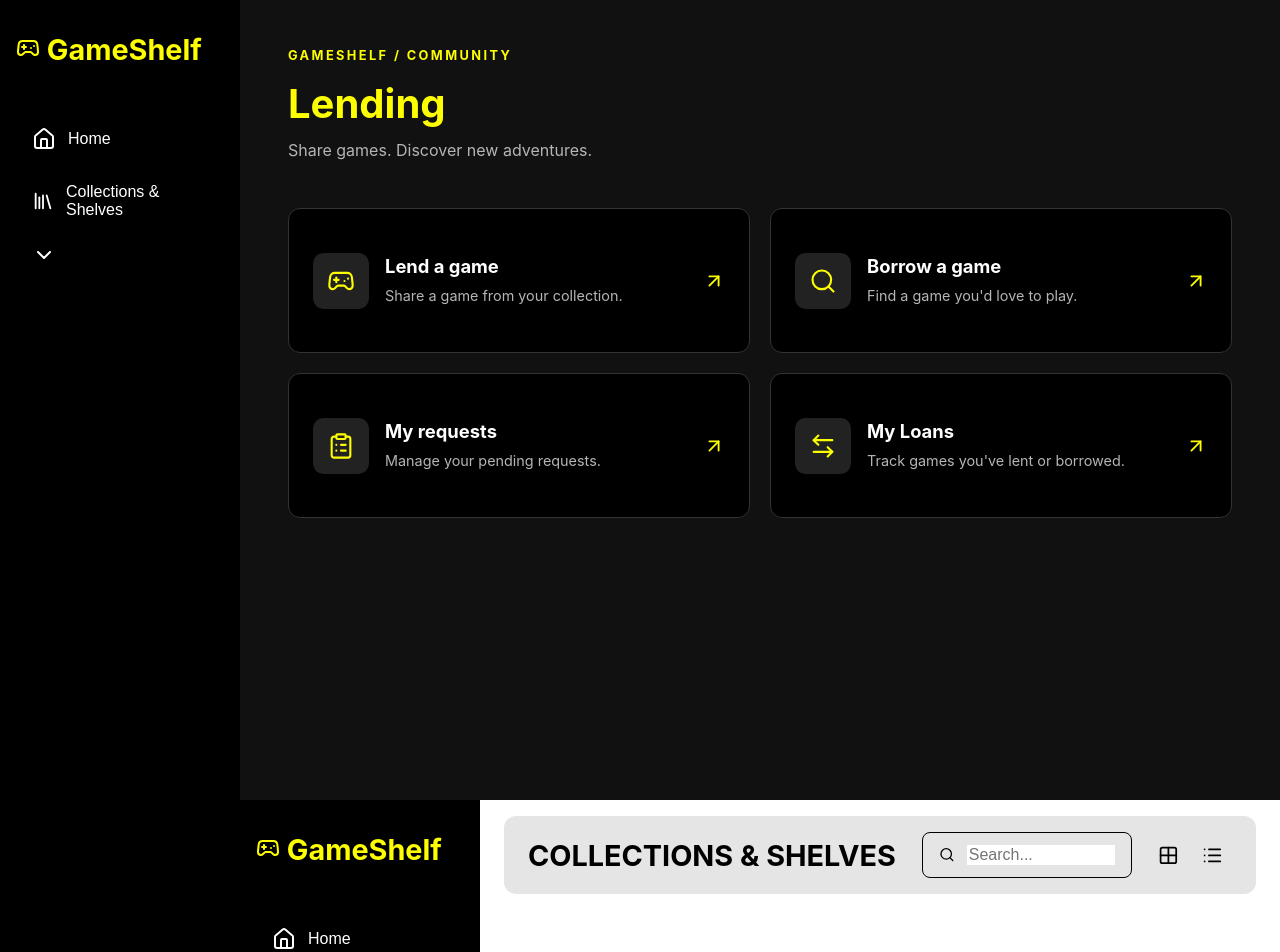
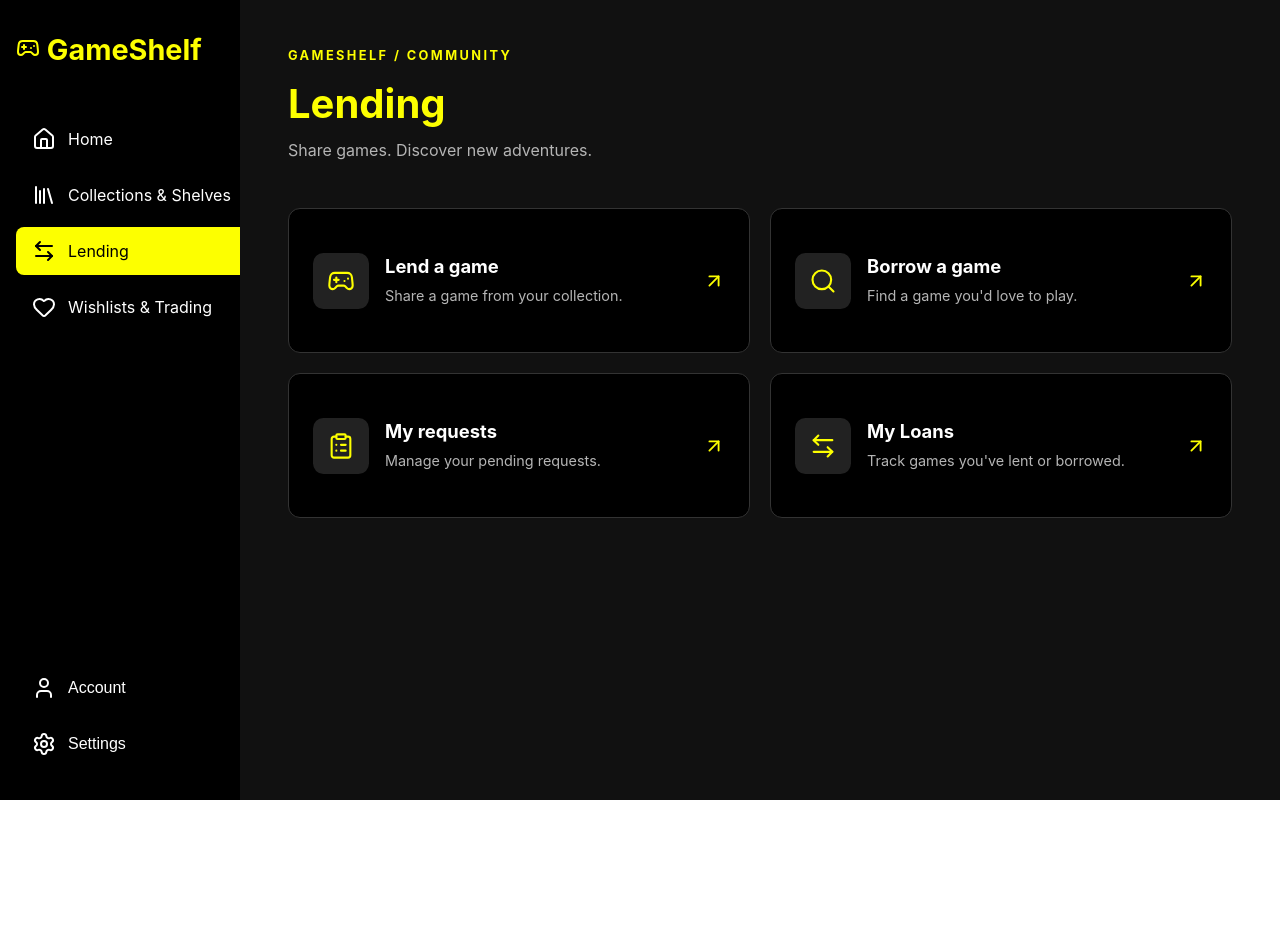
Before and after one commit to Kschoenaker/Game-Shelf-Groep6, a React (Vite) app in the folder my-project/: page /lending in a window 1280 px wide. Shown: the top 952 px of the page. After the commit the page ends 800 px from the top, so only its background shows below. Built offline with nearby package versions, Linux system fonts and the light colour scheme.

Commit message:
small sidebar fix

```diff
--- a/my-project/src/App.tsx
+++ b/my-project/src/App.tsx
@@ -14,11 +14,11 @@ function App() {
             <main className="main-content">
                 <Routes>
                     <Route path="/" element={<Navigate to="/lending" replace />} />
+                    <Route path="/collections" element={<CollectionsShelves />} />
                     <Route path="/lending" element={<Lending />} />
                     <Route path="/wishlists" element={<Wishlist />} />
                     <Route path="*" element={<Navigate to="/lending" replace />} />
                 </Routes>
-                <CollectionsShelves />
             </main>
         </div>
     );
--- a/my-project/src/components/Collections&Shelves/Collections&ShelvesPage.tsx
+++ b/my-project/src/components/Collections&Shelves/Collections&ShelvesPage.tsx
@@ -1,56 +1,17 @@
-import "../../App.css";
-import Sidebar from "../../components/Sidebar/Sidebar";
 import Header from "./Header/Header";
 import Banner from "./Banner/Banner";
 import Collections from "./Collections/Collections";
-import AllGames from "./All-Games/All-Games";
 import { useState } from "react";
-import { Routes, Route, useLocation } from "react-router";
-
 
 function CollectionsShelves() {
     const [viewMode, setViewMode] = useState<"grid" | "list">("grid");
-    const location = useLocation();
-    const title =
-        location.pathname === "/games"
-            ? "ALL MY GAMES"
-            : location.pathname === "/shelves"
-              ? "SHELVES"
-              : location.pathname === "/home"
-              ? "Home"
-              : "COLLECTIONS & SHELVES";
 
     return (
-        <div className="app">
-            <Sidebar />
-
-            <main className="main-content">
-                <Header title={title} viewMode={viewMode} setViewMode={setViewMode} />
-
-                <Routes>
-                    <Route
-                        path="/"
-                        element={
-                            <>
-                                <Banner />
-                                <Collections viewMode={viewMode} />
-                            </>
-                        }
-                    />
-                    <Route
-                        path="/collections&shelves"
-                        element={
-                            <>
-                                <Banner />
-                                <Collections viewMode={viewMode} />
-                            </>
-                        }
-                    />
-                    <Route path="/games" element={<AllGames />} />
-                    <Route path="/shelves" element={<Collections viewMode={viewMode} />} />
-                </Routes>
-            </main>
-        </div>
+        <>
+            <Header title="COLLECTIONS & SHELVES" viewMode={viewMode} setViewMode={setViewMode} />
+            <Banner />
+            <Collections viewMode={viewMode} />
+        </>
     );
 }
 
--- a/my-project/src/components/Sidebar/Sidebar.tsx
+++ b/my-project/src/components/Sidebar/Sidebar.tsx
@@ -1,68 +1,53 @@
 import "./Sidebar.css";
 import * as icons from "lucide-react";
-import { useState } from "react";
-import { useNavigate } from "react-router";
-
+import { NavLink } from "react-router";
 
 function Sidebar() {
-    const [isOpen, setIsOpen] = useState(false);
-
-    const navigate = useNavigate();
-
     return (
         <aside className="sidebar">
             <h1><icons.Gamepad2 /> GameShelf</h1>
 
             <nav>
-                {/* <button> */}
-                    {/* <icons.Home /> */}
-                    <button className="view-all-games-button" onClick={() => navigate("/home")}>
+                <NavLink
+                    className={({ isActive }) => isActive ? "active" : ""}
+                    to="/"
+                >
                     <icons.Home />
-                        Home
-                    </button>
-                {/* </button> */}
+                    <span>Home</span>
+                </NavLink>
 
-                <div className="sidebar-dropdown">
-                    <div className="sidebar-dropdown-heading">
-                        <button
-                            type="button"
-                            className="view-all-games-button"
-                            onClick={() => navigate("/collections&shelves")}
-                        >
-                            <icons.Library />
-                            <span>Collections & Shelves</span>
-                        </button>
+                <NavLink
+                    className={({ isActive }) => isActive ? "active" : ""}
+                    to="/collections"
+                >
+                    <icons.Library />
+                    <span>Collections & Shelves</span>
+                </NavLink>
 
-                        <button
-                            type="button"
-                            aria-label="Menu openen of sluiten"
-                            aria-expanded={isOpen}
-                            onClick={() => setIsOpen(!isOpen)}
-                        >
-                            <icons.ChevronDown />
-                        </button>
-                    </div>
+                <NavLink
+                    className={({ isActive }) => isActive ? "active" : ""}
+                    to="/lending"
+                >
+                    <icons.ArrowLeftRight />
+                    <span>Lending</span>
+                </NavLink>
 
-                    {isOpen && (
-                        <ul>
-                            <button className="view-all-games-button" onClick={() => navigate("/games")}>
-                                View all games
-                            </button>
-                            <button className="view-all-games-button" onClick={() => navigate("/shelves")}>
-                                View all shelves
-                            </button>
-                        </ul>
-                    )}
-                </div>
+                <NavLink
+                    className={({ isActive }) => isActive ? "active" : ""}
+                    to="/wishlists"
+                >
+                    <icons.Heart />
+                    <span>Wishlists & Trading</span>
+                </NavLink>
             </nav>
 
             <div className="sidebar-bottom">
-                <button>
+                <button type="button">
                     <icons.User />
                     <span>Account</span>
                 </button>
 
-                <button>
+                <button type="button">
                     <icons.Settings />
                     <span>Settings</span>
                 </button>
```
